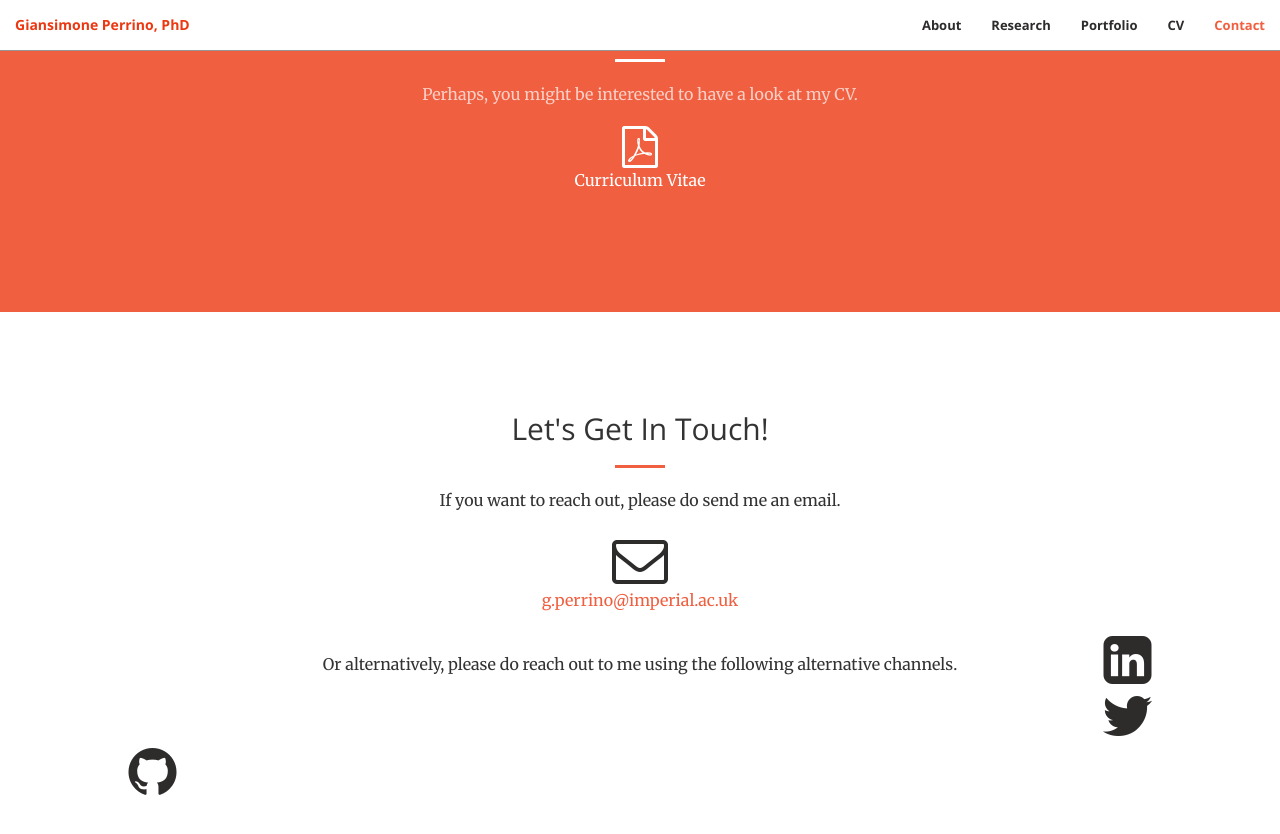
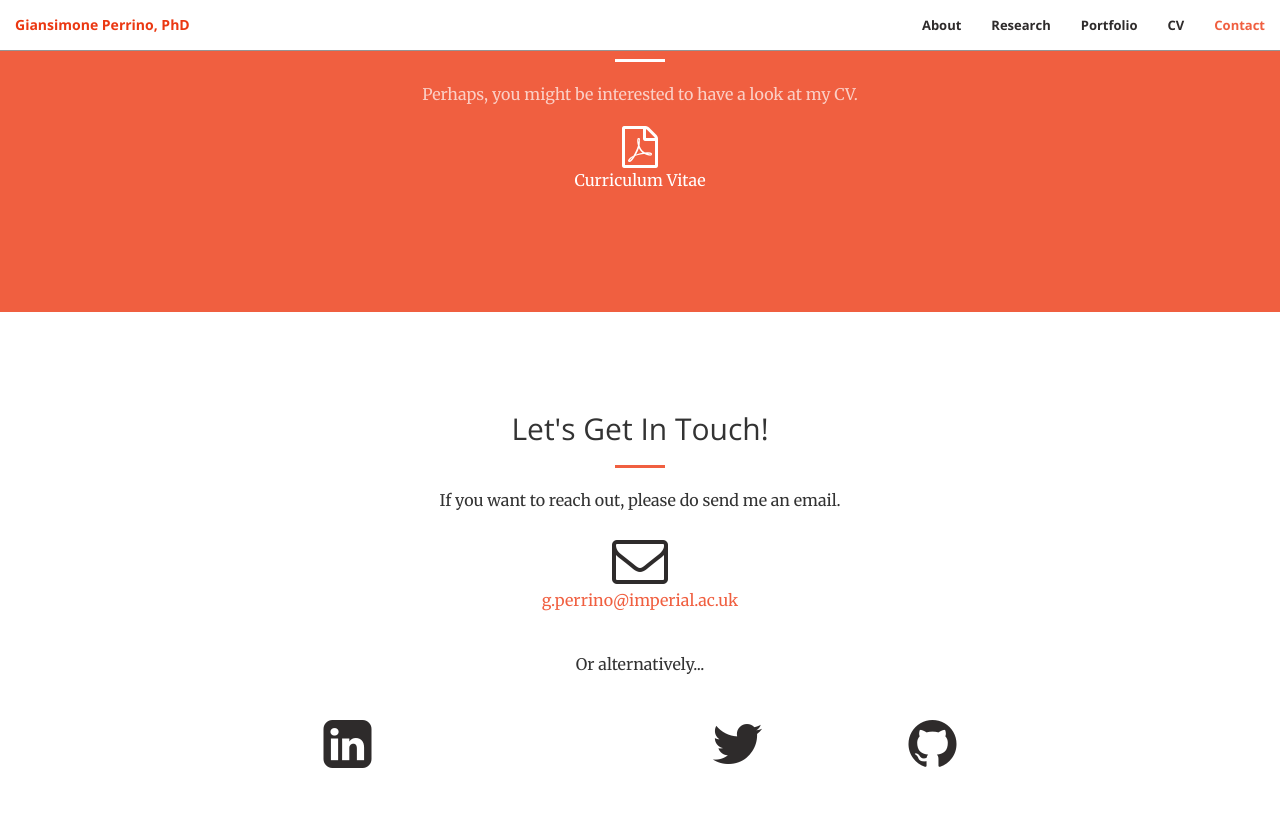
Before and after one commit to giansimone/giansimone.github.io, a Jekyll site: the page built from index.html, in a window 1280 px wide and 900 px high, scrolled down 2566 px. Shown: the top 834 px of the window. Built offline with Jekyll 4.4.1, drawn with Linux system fonts in a browser that asks for light colours.

Commit message:
Minor changes to contact.

```diff
--- a/_includes/contact.html
+++ b/_includes/contact.html
@@ -13,14 +13,14 @@
                 </a>
             </div>
             <div class="col-lg-8 col-lg-offset-2 text-center">
-                <p style="padding:20px;">Or alternatively, please do reach out to me using the following alternative channels.</p>
+                <p style="padding:20px;">Or alternatively...</p>
             </div>
-            <div class="col-lg-2 text-center">
+            <div class="col-lg-2 col-lg-offset-2 text-center">
                 <a href="https://www.linkedin.com/in/{{ site.linkedin_username }}">
                 <i class="fa fa-linkedin-square fa-3x wow bounceIn" data-wow-delay=".1s"></i>
                 </a>
             </div>
-            <div class="col-lg-2 text-center">
+            <div class="col-lg-2 col-lg-offset-2 text-center">
                 <a href="https://twitter.com/{{ site.twitter_username }}">
                 <i class="fa fa-twitter fa-3x wow bounceIn" data-wow-delay=".1s"></i>
                 </a>
```
